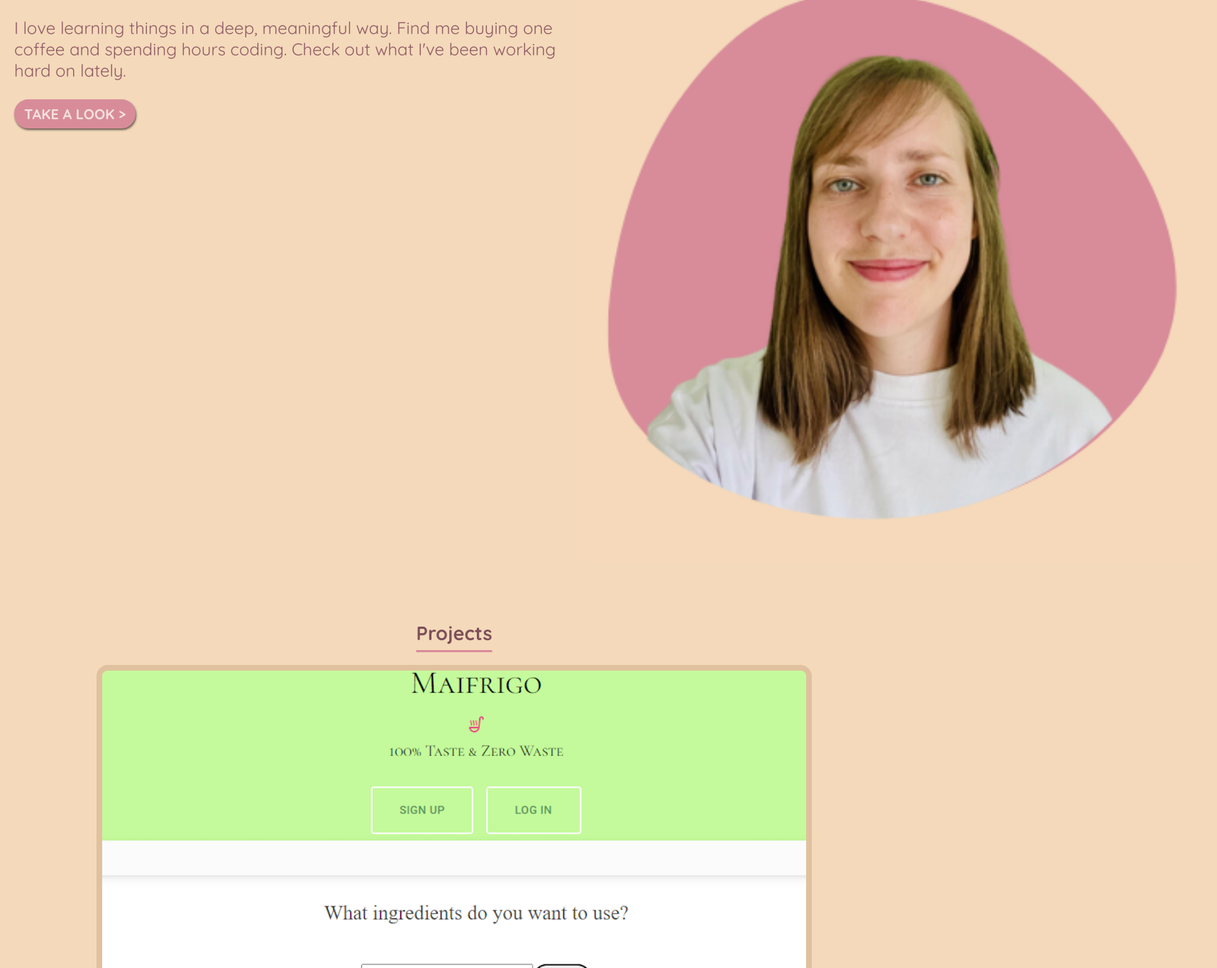
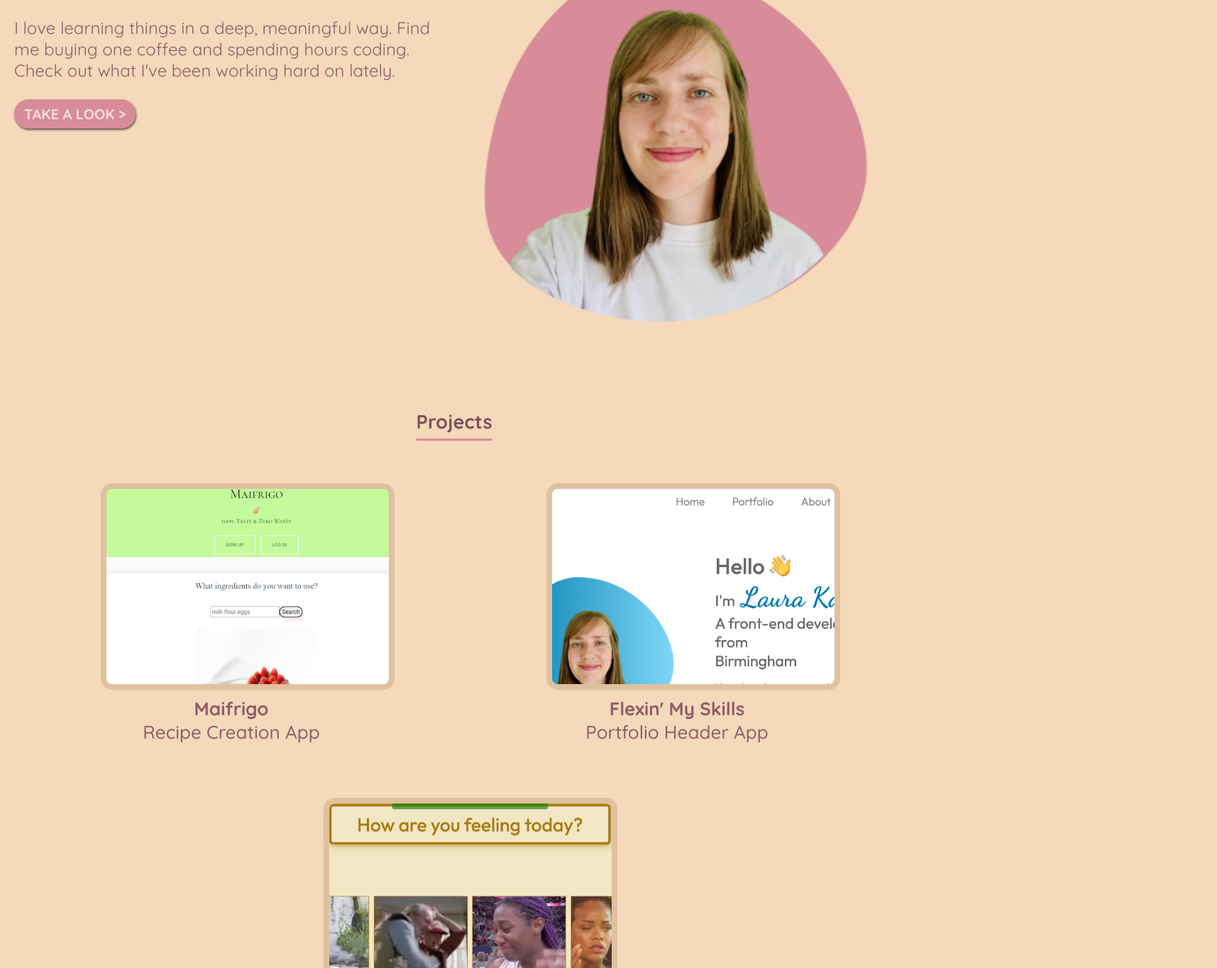
Before and after one commit to Laura-Kam/Grid-and-Bear-it---Mobile-First-App, a plain HTML site: page index.html in a window 1280 px wide. Shown: the part 236-1600 px from the top of the page at 71% size, 1715 px wide, since content can reach past the window. Drawn offline with Linux system fonts and the light colour scheme; a web font is replaced by a local one.

Commit message:
mobile section structure finished and small tablet

```diff
--- a/index.html
+++ b/index.html
@@ -47,7 +47,7 @@
           coffee and spending hours coding. Check out what I've been working
           hard on lately.
         </p>
-        <a href="#portfolio" class="button">Take a look ></a>
+        <a href="#portfolio" class="button" id="cta-button">Take a look ></a>
       </div>
       <div class="welcome-img">
         <img
--- a/styles.css
+++ b/styles.css
@@ -4,6 +4,8 @@
 /* all repeated styles go here in variables */
 :root{
     --primary: #D88C9A;
+
+    --call-to-action-colour:  #bb8244;
 
     --light-pink: #ebced3;
 
@@ -86,6 +88,8 @@ transition: transform 0.1s ease, box-shadow 0.1s ease;
     /* timing in parent above with transition property */
    transform: translateY(3px);
 }
+
+
 li{
     list-style-type: none;
 }
@@ -198,6 +202,8 @@ font-weight: 700;
 .projects {
 
     position: relative;
+
+
 }
 
 .projects a{
@@ -380,6 +386,71 @@ form button{
 
 @media screen and (min-width: 620px) {
 
+    .welcome-text{
+        grid-column: 1/5;
+    }
+
+    .welcome-img{
+        grid-column: 5/9;
+
+        /* 200 perc of whatever is containing the image - columns */
+
+    }
+
+    .welcome-img img{
+        width: 100%;
+        border-radius: 16px;
+        margin-top:36px;
+
+    }
+
+    /* PROJECTS */
+.projects{
+    margin-top: 40px;
+}
+
+.projects a{
+
+    grid-column: span 4;
+    display: block;
+    margin: 20px 0;
+
+}
+
+
+.projects a:last-child{
+  grid-column: 3/7;
+}
+
+
+.projects a *{
+
+max-width: 65%;
+margin: 10px 20%;
+}
+
+
+.projects h4{
+    text-align: center;
+}
+
+
+#skills{
+    padding: 30px 100px;
+}
+
+#skills li{
+
+    background-color: var(--light-pink);
+    /* item stretches across 4 columns */
+    grid-column: span 4;
+
+}
+
+footer{
+    margin: 20px;
+    background-size: 10%;
+}
 }
 
 /* large tablet and laptops */
```
